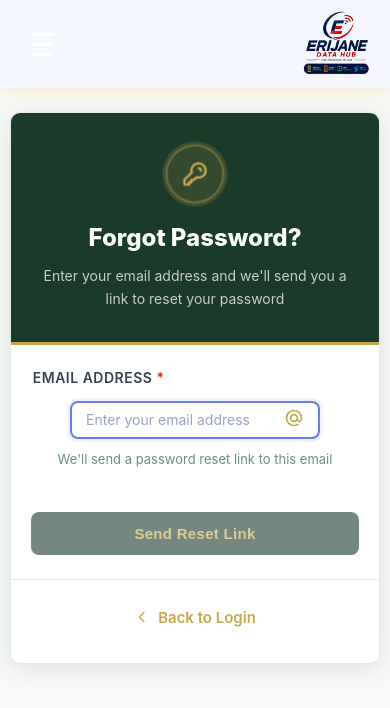
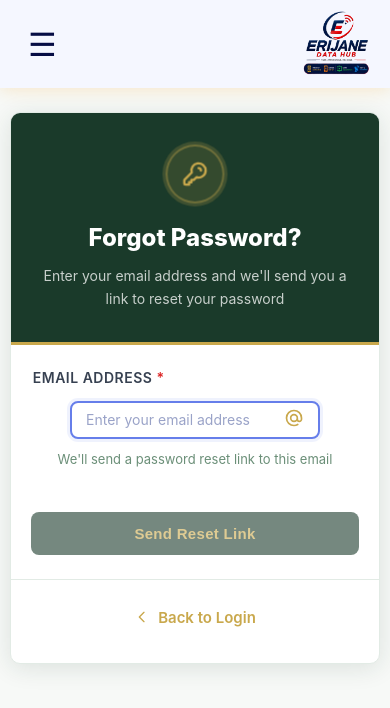
Before and after one commit to prius2055/erijanedata, a React (Create React App) app: page /password/reset in a window 390 px wide. Shown: the top 708 px of the page. Built offline with nearby package versions, Linux system fonts and the light colour scheme; no server answers.

Commit message:
Add color to hamburger

```diff
--- a/src/pages/Dashboard.css
+++ b/src/pages/Dashboard.css
@@ -293,7 +293,7 @@ body {
   display: none;
   background: none;
   border: none;
-  color: white;
+  color: var(--navy-deep);
   font-size: 32px;
   cursor: pointer;
   padding: 5px 10px;
```
